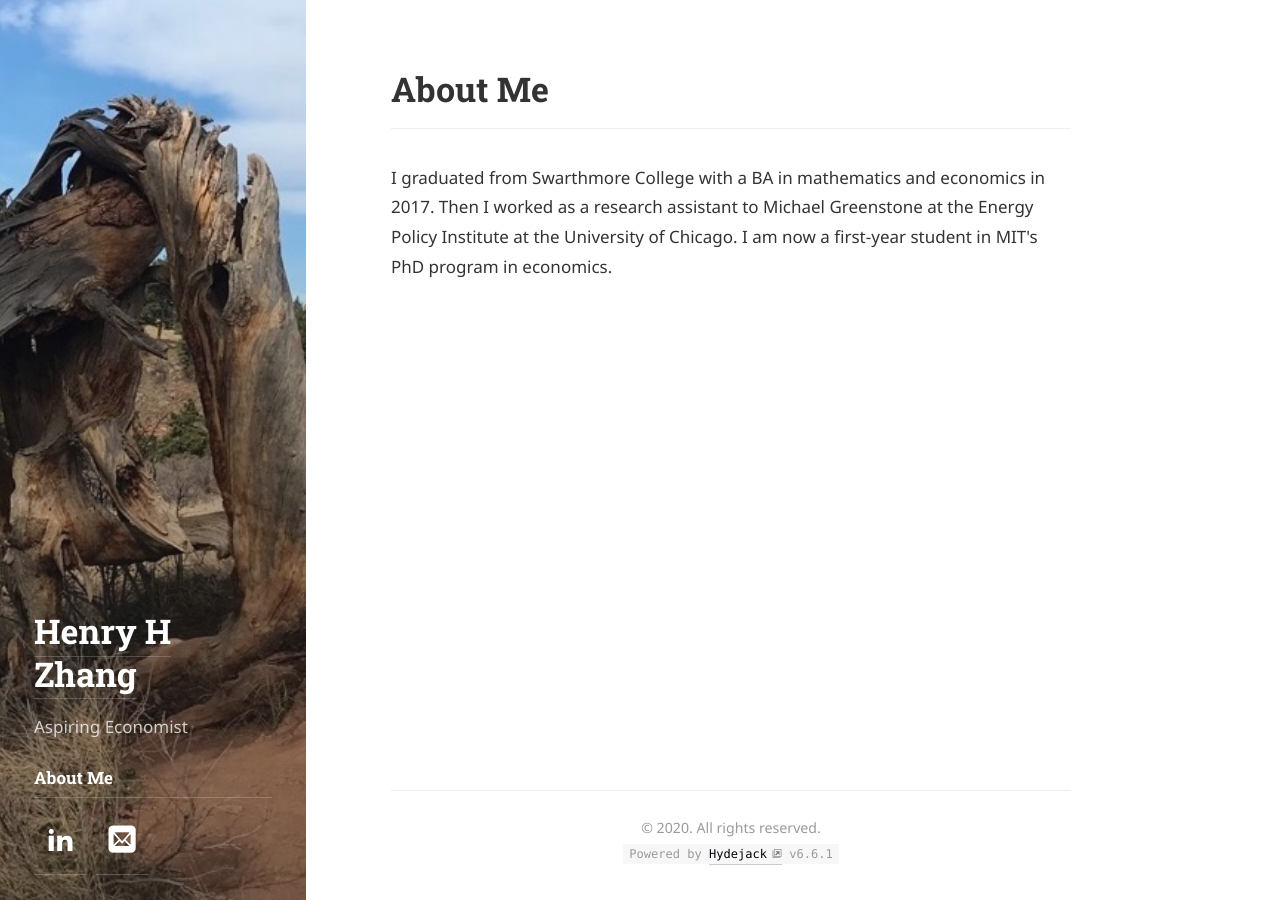
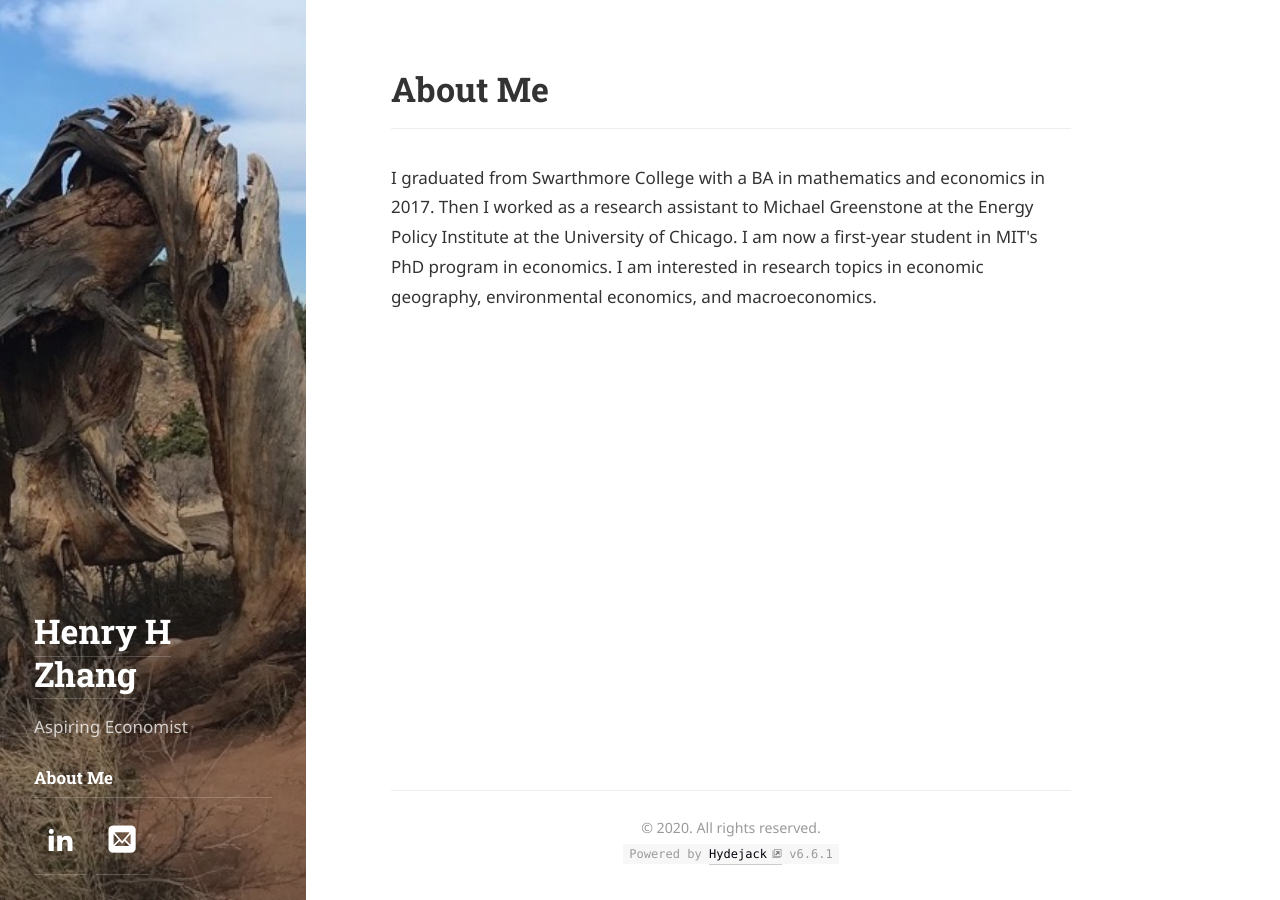
Before and after one commit to verklighet/verklighet.github.io, a Jekyll site: the page built from about.html, in a window 1280 px wide. Built offline with Jekyll 4.4.1, drawn with Linux system fonts in a browser that asks for light colours; some web fonts are replaced.

Commit message:
hopefully fixed the image issues

```diff
--- a/about.html
+++ b/about.html
@@ -4,4 +4,4 @@ title: About Me
 menu: true
 order: 2
 ---
-<p>I graduated from Swarthmore College with a BA in mathematics and economics in 2017. Then I worked as a research assistant to Michael Greenstone at the Energy Policy Institute at the University of Chicago. I am now a first-year student in MIT's PhD program in economics.</p>
+<p>I graduated from Swarthmore College with a BA in mathematics and economics in 2017. Then I worked as a research assistant to Michael Greenstone at the Energy Policy Institute at the University of Chicago. I am now a first-year student in MIT's PhD program in economics. I am interested in research topics in economic geography, environmental economics, and macroeconomics. </p>
--- a/index.html
+++ b/index.html
@@ -5,9 +5,3 @@ order: 1
 ---
 <p>Hi! I am a graduate student in economics at MIT.
 <p>
-<div style="position:relative;padding-top:101%;">
-	<img src="assets/img/headshot_robiehouse.jpg" alt="Henry Zhang"
-	allowfullscreen
-	style="position:absolute;margin-left:auto;margin-right:auto;top:0;left:0;right:0;width:100%;height:100%"
-	frameborder="0">
-</div>
```
Also changed, not shown: 1 other file.
